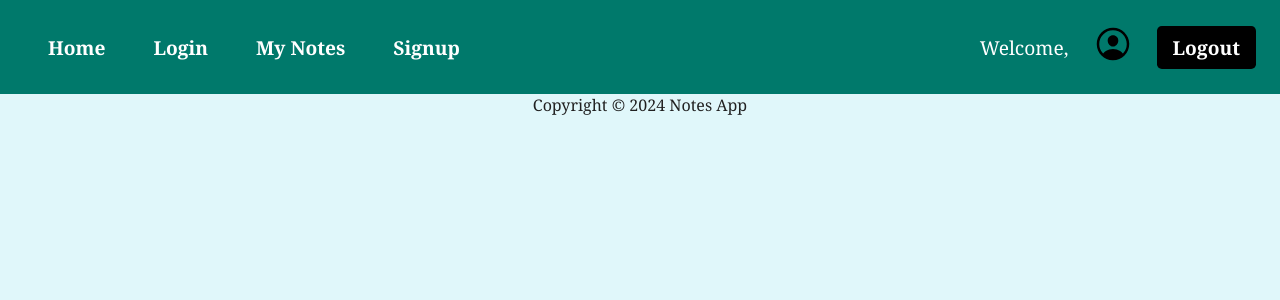
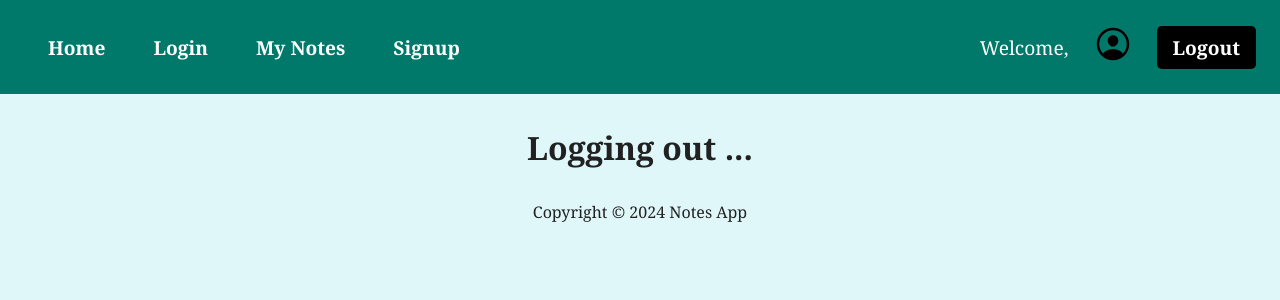
Before and after one commit to AshongAbdallah06/MERN-notes-app, a React (Create React App) app in the folder frontend/: page /logout in a window 1280 px wide. Shown: the top 300 px of the page. Built offline with nearby package versions, Linux system fonts and the light colour scheme; no server answers.

Commit message:
Change 404Error.js to Logout.js

```diff
--- a/frontend/src/App.js
+++ b/frontend/src/App.js
@@ -11,7 +11,7 @@ import AddNote from "./pages/AddNote";
 import Note from "./pages/Note";
 import EditNote from "./pages/EditNote";
 import UserProfile from "./pages/UserProfile";
-import Error from "./pages/404Error";
+import Error from "./pages/Logout";
 
 function App() {
 	return (
--- a/frontend/src/pages/404Error.js
+++ b/frontend/src/pages/Logout.js
@@ -16,6 +16,15 @@ const Error = () => {
 	useEffect(() => {
 		handleLogout();
 	}, []);
+
+	return (
+		<h1
+			style={{ textAlign: "center", margin: "2rem" }}
+			className="logout-header"
+		>
+			Logging out ...
+		</h1>
+	);
 };
 
 export default Error;
```
